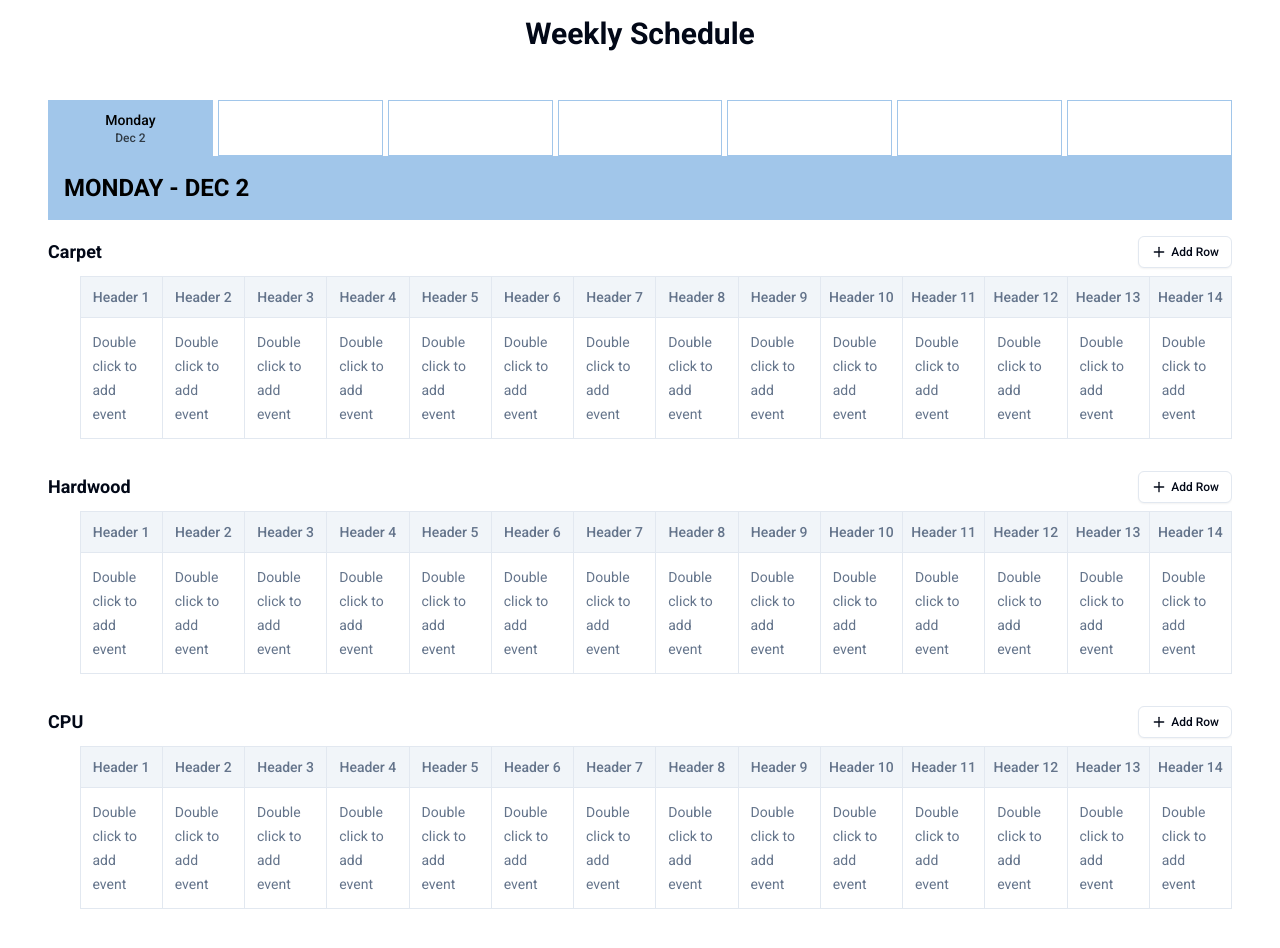
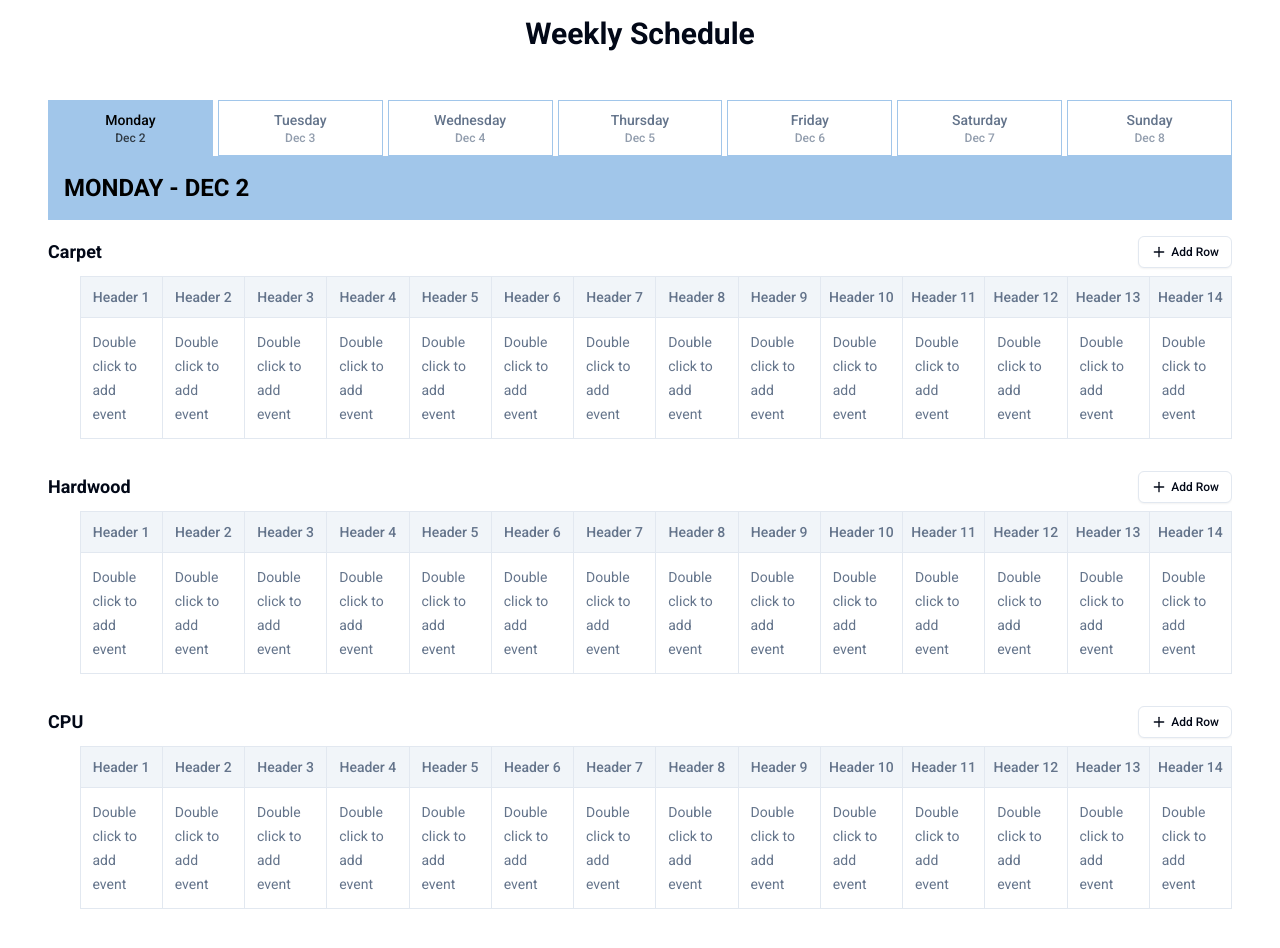
Before and after one commit to davemelk100/3ringer, a Next.js app: page / in a window 1280 px wide. Shown: the top 948 px of the page. Built offline with nearby package versions, Linux system fonts and the light colour scheme.

Commit message:
updated text color on tabs

```diff
--- a/components/schedule/schedule-table.tsx
+++ b/components/schedule/schedule-table.tsx
@@ -23,7 +23,7 @@ export function ScheduleTable() {
         defaultValue={weekDays[0].day}
         className="w-full"
         onValueChange={(value) => {
-          const day = weekDays.find(d => d.day === value);
+          const day = weekDays.find((d) => d.day === value);
           if (day) setSelectedDay(day);
         }}
       >
@@ -32,14 +32,12 @@ export function ScheduleTable() {
             <TabsTrigger
               key={day}
               value={day}
-              className="min-h-[3.5rem] px-2 py-2 text-white border-[#A1C6EA] border data-[state=active]:border-0 data-[state=active]:bg-[#A1C6EA] data-[state=active]:text-black flex flex-col items-center justify-center rounded-none"
+              className="min-h-[3.5rem] px-2 py-2 border-[#A1C6EA] border data-[state=active]:border-0 data-[state=active]:bg-[#A1C6EA] data-[state=active]:text-black flex flex-col items-center justify-center rounded-none"
             >
               <span className="font-medium text-sm truncate w-full text-center">
                 {day}
               </span>
-              <span className="text-xs opacity-70">
-                {date}
-              </span>
+              <span className="text-xs opacity-70">{date}</span>
             </TabsTrigger>
           ))}
         </TabsList>
@@ -76,19 +74,24 @@ export function ScheduleTable() {
                           >
                             <EditableColumnHeader
                               column={column}
-                              onUpdate={(updatedColumn) => updateColumn(index, updatedColumn)}
+                              onUpdate={(updatedColumn) =>
+                                updateColumn(index, updatedColumn)
+                              }
                             />
                           </th>
                         ))}
                       </tr>
                     </thead>
                     <tbody>
-                      {Array.from({ length: section.rows }).map((_, rowIndex) => (
+                      {Array.from({ length: section.rows }).map(
+                        (_, rowIndex) => (
                           <tr key={rowIndex}>
                             <td className="w-8 p-2">
                               {section.rows > 1 && (
                                 <Button
-                                onClick={() => deleteRow(section.id, rowIndex)}
+                                  onClick={() =>
+                                    deleteRow(section.id, rowIndex)
+                                  }
                                   size="sm"
                                   variant="ghost"
                                   className="h-6 w-6 p-0"
@@ -111,7 +114,8 @@ export function ScheduleTable() {
                               </td>
                             ))}
                           </tr>
-                      ))}
+                        )
+                      )}
                     </tbody>
                   </table>
                 </div>
```
Lines whose indentation alone changed are shown as unchanged.
